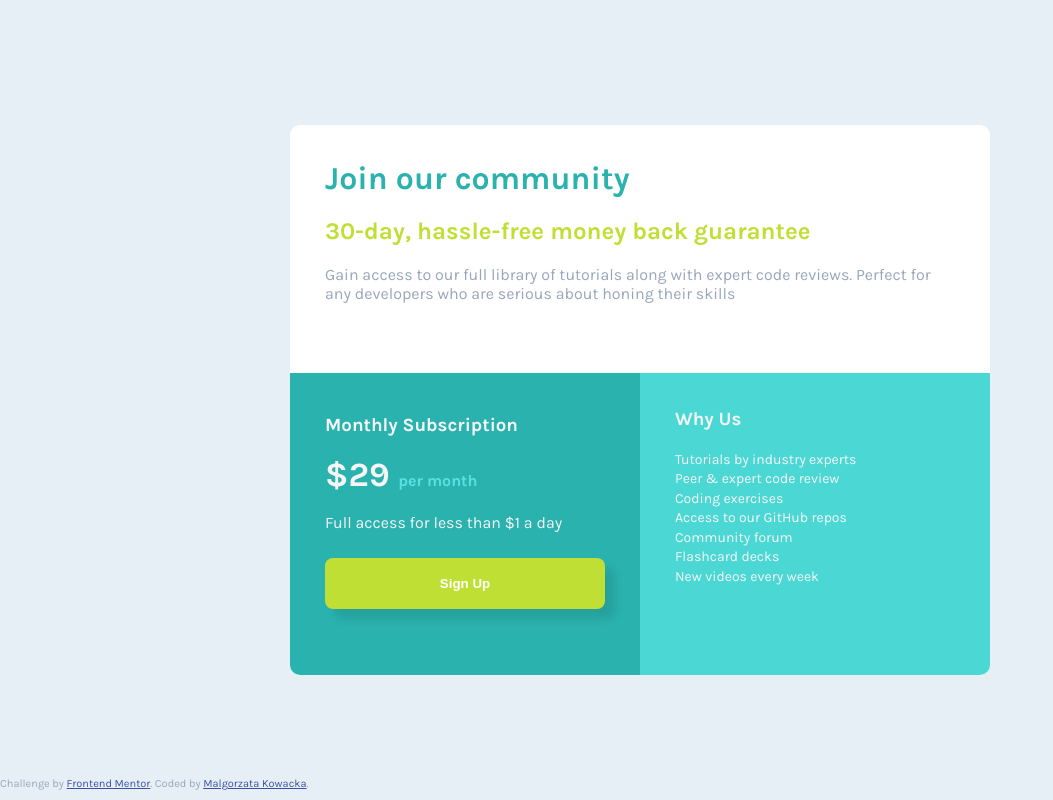
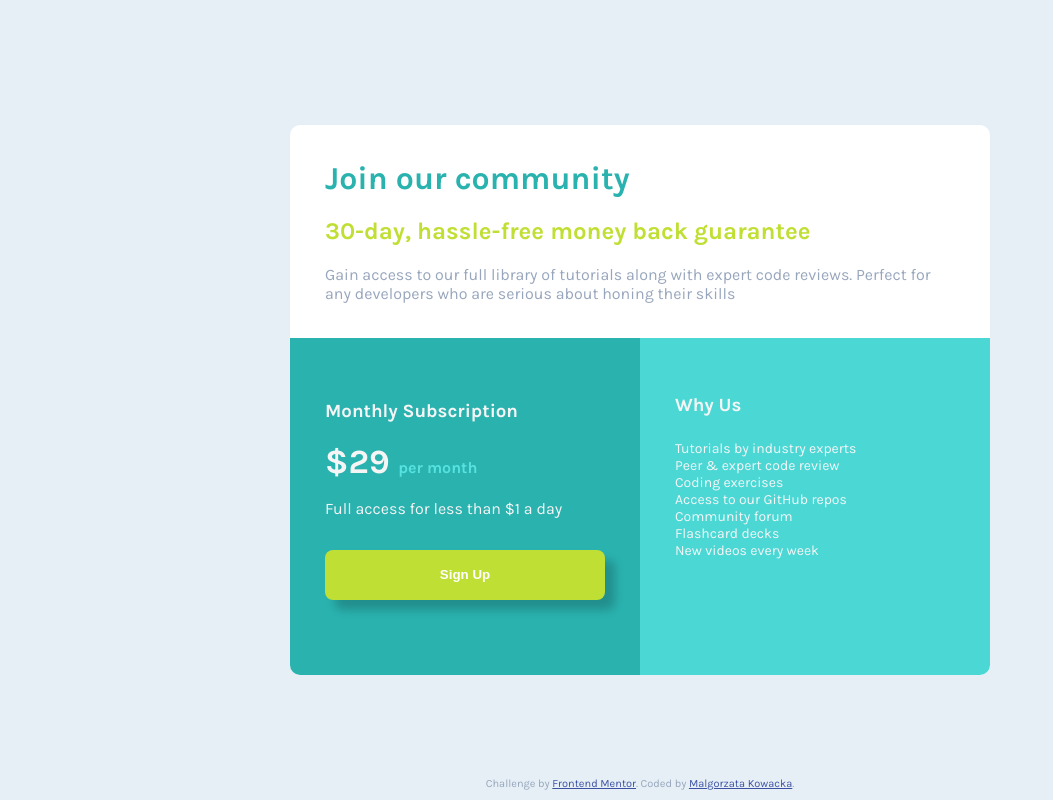
Before and after one commit to kowackag/Single-price-grid-component, a plain HTML site: page index.html in a window 1280 px wide. Shown: the whole page, without its empty margins (0-1053 px from the left). Drawn offline with Linux system fonts and the light colour scheme.

Commit message:
update style css. to be more responsible

```diff
--- a/style.css
+++ b/style.css
@@ -4,28 +4,30 @@
     box-sizing: border-box;
 }
 
-body {
+html {
+    height: 100%;
     font-family: "Karla", sans-serif;
     background-color: #E5EFF5;
     font-size: 16px;
     color: hsl(218, 22%, 67%);
+}
 
+body {
+    display: flex;
+    justify-content: center;
+    align-items: center;
+    min-height: 100%;
 }
 
 .wrapper {
     display: flex;
-    flex-wrap: wrap;
-    position: absolute;
-    top: 50vh;
-    left: 50vw;
-    transform: translate(-50%, -50%);
+    flex-direction: column;
     width: 100%;
     max-width: 700px;
     height: 100vh;
     max-height: 550px;
     background-color: #fff;
     border-radius: 10px;
-    overflow: hidden;
 }
 
 /******Header*******/
@@ -34,13 +36,12 @@ header {
     display: flex;
     flex-direction: column;
     padding: 5% 5%;
-    width: 100%;
-    height: 45%;
 }
 
 header h1 {
     color: #2AB2AF;
     margin-bottom: 20px;
+
 }
 
 header h2 {
@@ -51,18 +52,15 @@ header h2 {
 /******Subscription, Nav******/
 main {
     display: flex;
-    width: 100%;
     color: whitesmoke;
-    height: 55%;
-
+    flex-grow: 1;
 }
 
 .subscription,
 nav {
     width: 50%;
-    color: whitesmoke;
-    height: 100%;
-    padding: 5% 5%;
+    /* flex-grow: 1; */
+    padding: 8% 5%;
 }
 
 /******Subscription******/
@@ -70,6 +68,7 @@ nav {
 .subscription {
     background-color: #2AB2AF;
     line-height: 1.9;
+    border-radius: 0 0 0 10px;
 }
 
 .subscription .price {
@@ -84,14 +83,14 @@ nav {
 
 .subscription button {
     display: block;
-    margin-top: 20px;
+    margin-top: 25px;
     width: 100%;
-    height: 22%;
+    height: 50px;
     min-height: 25px;
     border: none;
     background-color: hsl(71, 73%, 54%);
     border-radius: 8px;
-    box-shadow: 10px 10px 10px rgba(0, 0, 0, 0.1);
+    box-shadow: 10px 10px 10px rgba(0, 0, 0, 0.2);
     color: white;
     font-weight: 700;
 }
@@ -100,19 +99,20 @@ nav {
 
 nav {
     background-color: #4BD8D5;
+    border-radius: 0 0 10px 0;
 }
 
 nav ul {
-    margin-top: 20px;
+    margin-top: 3vh;
     font-size: 14px;
 }
 
 nav ul li {
     list-style: none;
-    line-height: 1.4;
 }
 
 /******Footer*******/
+
 footer {
     position: fixed;
     bottom: 10px;
@@ -126,43 +126,29 @@ footer {
     color: hsl(228, 45%, 44%);
 }
 
-@media (max-width:568px) {
+@media (max-width:533px) {
     .wrapper {
-        overflow: auto;
+        max-height: max-content;
     }
 
     main {
         flex-direction: column;
     }
 
-    header,
     .subscription,
     nav {
-        width: 100%;
-        height: max-content;
-        line-height: 1.2;
+       width: 100%;
+       border-radius:0;
     }
 
     .attribution {
         display: none;
     }
-
 }
 
 @media (max-height:480px) {
 
-    header,
-    nav,
-    .subscription {
-        height: max-content;
-    }
-
-    .wrapper {
-        overflow: auto;
-    }
-
     .attribution {
         display: none;
     }
-
 }
```
